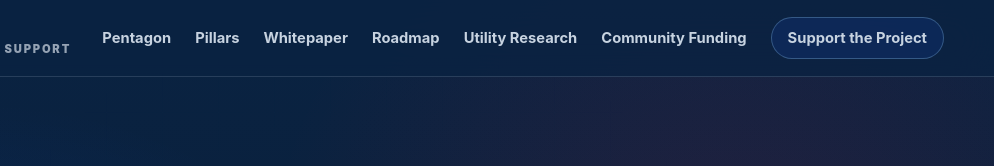
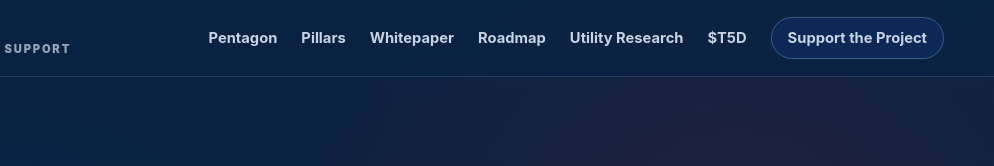
Before and after one commit to tec5upor1-Dimension/t5d-website-, a plain HTML site: page donate.html in a window 1280 px wide. Shown: the top 166 px of the page, 286-1280 px from the left. Drawn offline with Linux system fonts and the light colour scheme.

Commit message:
Change nav Community Funding link/button to $T5D sitewide
Co-Authored-By: Claude Sonnet 5 <noreply@anthropic.com>
Claude-Session: https://claude.ai/code/session_01U72p23YX95Xv6DggqJqQER

```diff
--- a/donate.html
+++ b/donate.html
@@ -30,7 +30,7 @@
       <a href="whitepaper.html">Whitepaper</a>
       <a href="roadmap.html">Roadmap</a>
       <a href="token-utility-research.html">Utility Research</a>
-      <a href="t5d-presale.html">Community Funding</a>
+      <a href="t5d-presale.html">$T5D</a>
       <a href="donate.html" class="nav-cta" aria-current="page">Support the Project</a>
     </nav>
 
```
Also changed, not shown: future-participation.html (+1 -1 lines), index.html (+1 -1 lines), roadmap.html (+1 -1 lines), t5d-presale.html (+1 -1 lines), token-utility-research.html (+1 -1 lines), whitepaper.html (+1 -1 lines).
